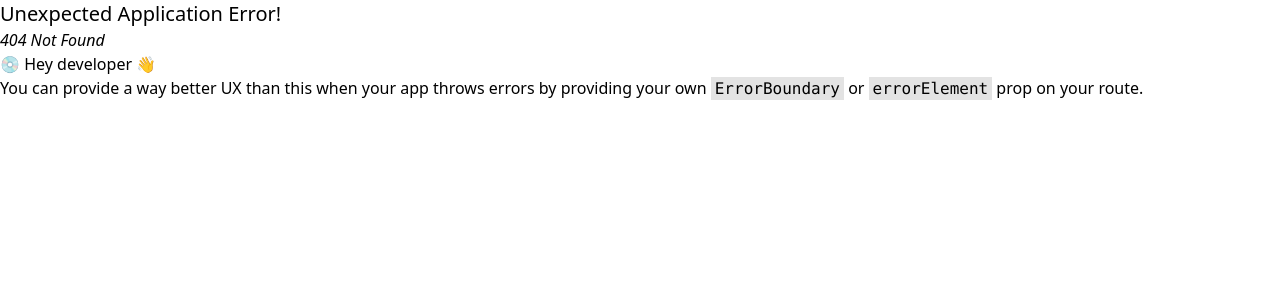
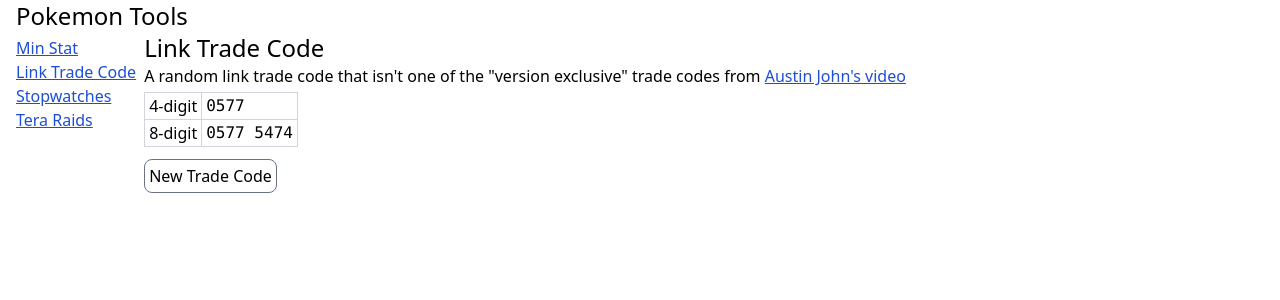
Before and after one commit to nick-ng/pokemon-tools, a React (Vite) app: page /link-trade-code in a window 1280 px wide. Before the commit this address had no page. Shown: the top 300 px of the page. Built offline with nearby package versions, Linux system fonts and the light colour scheme.

Commit message:
made dark colour scheme more muted and added a random link code generator

```diff
--- a/src/App.tsx
+++ b/src/App.tsx
@@ -1,6 +1,7 @@
 import { createBrowserRouter, RouterProvider } from "react-router-dom";
 
 import Root from "./root";
+import LinkTradeCode from "./components/link-trade-code";
 import MinStat from "./components/min-stat";
 import Stopwatches from "./components/stopwatches";
 import TeraRaidSuggester from "./components/tera-raid-suggester";
@@ -11,6 +12,7 @@
     element: <Root />,
     children: [
       { path: "/", element: <MinStat /> },
+      { path: "/link-trade-code", element: <LinkTradeCode /> },
       { path: "/min-stat", element: <MinStat /> },
       { path: "/stopwatches", element: <Stopwatches /> },
       {
--- /dev/null
+++ b/src/components/link-trade-code/index.tsx
@@ -0,0 +1,58 @@
+import { useEffect } from "react";
+
+import { useOptions } from "../../hooks/options-context";
+import { getLinkTradeCode } from "./utils";
+
+export default function LinkTradeCode() {
+  const { options, setOptions } = useOptions();
+
+  const { linkTradeCode } = options;
+
+  useEffect(() => {
+    if (typeof linkTradeCode !== "number") {
+      setOptions({ linkTradeCode: getLinkTradeCode() });
+    }
+  }, [linkTradeCode]);
+
+  const linkTradeCodeString = linkTradeCode?.toString().padStart(8, "0");
+
+  return (
+    <div>
+      <h1>Link Trade Code</h1>
+      <p>
+        A random link trade code that isn't one of the "version exclusive" trade
+        codes from{" "}
+        <a href="https://www.youtube.com/watch?v=iqeuYcwF1xU" target="_blank">
+          Austin John's video
+        </a>
+      </p>
+      {typeof linkTradeCode === "number" && (
+        <table className="my-1">
+          <tbody>
+            <tr>
+              <td className="border-default px-1">4-digit</td>
+              <td className="border-default px-1 font-mono">
+                {linkTradeCodeString?.slice(0, 4)}
+              </td>
+            </tr>
+            <tr>
+              <td className="border-default px-1">8-digit</td>
+              <td className="border-default px-1 font-mono">
+                {linkTradeCodeString?.slice(0, 4)}{" "}
+                {linkTradeCodeString?.slice(4)}
+              </td>
+            </tr>
+          </tbody>
+        </table>
+      )}
+      <button
+        className="my-2 rounded-lg border border-gray-500 p-1 align-top"
+        onClick={() => {
+          setOptions({ linkTradeCode: getLinkTradeCode() });
+        }}
+      >
+        New Trade Code
+      </button>
+    </div>
+  );
+}
--- /dev/null
+++ b/src/components/link-trade-code/utils.ts
@@ -0,0 +1,12 @@
+const badLinkTradeCodes = [
+  1660167, 3190320, 3130314, 2230223, 2270140, 1430114, 3370339, 3160276,
+  3700305, 3760382, 3770383, 3380384, 3790385, 3800386, 3810387, 3970398,
+  3990400,
+];
+
+export const getLinkTradeCode = () => {
+  while (true) {
+    const temp = Math.floor(Math.random() * 100000000);
+    if (!badLinkTradeCodes.includes(temp)) return temp;
+  }
+};
--- a/src/components/min-stat/index.tsx
+++ b/src/components/min-stat/index.tsx
@@ -14,7 +14,7 @@
       <label>
         Max IV to Show:{" "}
         <input
-          className="w-12 rounded border border-gray-300 text-right dark:bg-gray-800"
+          className="border-default w-12 rounded text-right dark:bg-gray-800"
           value={minIVMaxShow}
           min={0}
           max={31}
--- a/src/components/min-stat/one-stat.tsx
+++ b/src/components/min-stat/one-stat.tsx
@@ -77,9 +77,9 @@
     catchIncrease.max === catchIncrease.over ? catchIncrease.over : -1;
 
   return (
-    <div className="m-1 inline-block border border-gray-300 p-1 align-top">
+    <div className="border-default m-1 inline-block p-1 align-top">
       <input
-        className="w-full rounded border border-gray-300 px-1 dark:bg-gray-800"
+        className="border-default w-full rounded px-1 dark:bg-gray-800"
         type="text"
         value={note}
         onChange={(e) => {
--- a/src/components/nav/index.tsx
+++ b/src/components/nav/index.tsx
@@ -5,6 +5,9 @@
     <div>
       <Link className="block whitespace-nowrap" to="min-stat">
         Min Stat
+      </Link>
+      <Link className="block whitespace-nowrap" to="link-trade-code">
+        Link Trade Code
       </Link>
       <Link className="block whitespace-nowrap" to="stopwatches">
         Stopwatches
--- a/src/components/stopwatches/index.tsx
+++ b/src/components/stopwatches/index.tsx
@@ -9,25 +9,8 @@
   return (
     <div>
       <h2>Stopwatches</h2>
-      {stopwatches.map((stopwatch, i) => (
-        <Stopwatch
-          key={stopwatch.id}
-          stopwatch={stopwatch}
-          timerFontSize={stopwatchFontSizePt}
-          onChange={(newStopwatch) => {
-            const temp = [...stopwatches];
-            temp.splice(i, 1, newStopwatch);
-            setOptions({ stopwatches: temp });
-          }}
-          onDelete={() => {
-            setOptions({
-              stopwatches: stopwatches.filter((s) => s.id !== stopwatch.id),
-            });
-          }}
-        />
-      ))}
       <button
-        className="mx-1 my-2 rounded-lg border border-gray-500 p-1 align-top"
+        className="my-2 rounded-lg border border-gray-500 p-1 align-top"
         onClick={() => {
           setOptions({
             stopwatches: stopwatches.concat([
@@ -56,6 +39,23 @@
       >
         New Stopwatch
       </button>
+      {stopwatches.map((stopwatch, i) => (
+        <Stopwatch
+          key={stopwatch.id}
+          stopwatch={stopwatch}
+          timerFontSize={stopwatchFontSizePt}
+          onChange={(newStopwatch) => {
+            const temp = [...stopwatches];
+            temp.splice(i, 1, newStopwatch);
+            setOptions({ stopwatches: temp });
+          }}
+          onDelete={() => {
+            setOptions({
+              stopwatches: stopwatches.filter((s) => s.id !== stopwatch.id),
+            });
+          }}
+        />
+      ))}
       <label className="block">
         Timer Size:{" "}
         <input
--- a/src/components/stopwatches/stopwatch.tsx
+++ b/src/components/stopwatches/stopwatch.tsx
@@ -48,7 +48,7 @@
   const [firstDisplayCharacter, ...otherCharacters] = [...displayString];
 
   return (
-    <div className="relative m-1 inline-block border border-gray-300 p-1">
+    <div className="border-default relative m-1 inline-block p-1">
       <div className="flex flex-row">
         <input
           className="inline-block flex-grow rounded-r-none"
@@ -66,7 +66,7 @@
           }}
         />
         <button
-          className="my-0.5 inline-block rounded-r border border-gray-300 bg-white px-2 dark:bg-gray-800"
+          className="border-default my-0.5 inline-block rounded-r bg-white px-2 dark:bg-gray-800"
           onClick={() => {
             if (confirm(`Really remove ${name}?`)) {
               onDelete();
@@ -104,10 +104,10 @@
           return (
             <div
               key={bar.id}
-              className="relative mb-1 border border-gray-500 dark:border-gray-300"
+              className="border-default relative mb-1 border dark:bg-black"
             >
               <div
-                className="bg:text-white absolute left-0 top-0 overflow-hidden whitespace-nowrap bg-gray-300 dark:bg-gray-500"
+                className="bg:text-white absolute left-0 top-0 overflow-hidden whitespace-nowrap bg-gray-300 dark:bg-gray-700"
                 style={{ width: barWidth }}
               >
                 <span className="mx-1">{barText}</span>
--- a/src/components/tera-raid-suggester/matchup-details.tsx
+++ b/src/components/tera-raid-suggester/matchup-details.tsx
@@ -217,7 +217,7 @@
   }, [moves.join(",")]);
 
   return (
-    <div className="m-1 inline-block border border-gray-300 p-1 align-top">
+    <div className="border-default m-1 inline-block p-1 align-top">
       <h3 className="capitalize">
         {raidStars}⭐ {pokemon} - {raidTeraType}
       </h3>
@@ -242,12 +242,10 @@
       <table>
         <thead>
           <tr>
-            <th className="border border-gray-300 px-1 text-left">
-              Your Pokemon
-            </th>
-            <th className="border border-gray-300 px-1 text-right">Attack</th>
-            <th className="border border-gray-300 px-1 text-right">Defense</th>
-            <th className="border border-gray-300 px-1 text-right">Total</th>
+            <th className="border-default px-1 text-left">Your Pokemon</th>
+            <th className="border-default px-1 text-right">Attack</th>
+            <th className="border-default px-1 text-right">Defense</th>
+            <th className="border-default px-1 text-right">Total</th>
           </tr>
         </thead>
         <tbody>
@@ -256,16 +254,14 @@
             .slice(0, 5)
             .map((yp) => (
               <tr key={yp.id}>
-                <td className="border border-gray-300 px-1">
-                  {yp.description}
-                </td>
-                <td className="border border-gray-300 px-1 text-right">
+                <td className="border-default px-1">{yp.description}</td>
+                <td className="border-default px-1 text-right">
                   {yp.attackRating.toFixed(2)}
                 </td>
-                <td className="border border-gray-300 px-1 text-right">
+                <td className="border-default px-1 text-right">
                   {yp.defenseRating.toFixed(2)}
                 </td>
-                <td className="border border-gray-300 px-1 text-right">
+                <td className="border-default px-1 text-right">
                   {(yp.attackRating + yp.defenseRating).toFixed(2)}
                 </td>
               </tr>
--- a/src/components/tera-raid-suggester/your-pokemon.tsx
+++ b/src/components/tera-raid-suggester/your-pokemon.tsx
@@ -17,7 +17,7 @@
   const { pokemon } = yourRaidPokemon;
   const { name, finalStats, teraType, types } = pokemon;
   return (
-    <div className="m-1 inline-block border border-gray-300 p-1 align-top">
+    <div className="border-default m-1 inline-block p-1 align-top">
       <div>
         <input
           className="inline-block rounded-r-none"
@@ -35,7 +35,7 @@
           }}
         />
         <button
-          className="my-0.5 inline-block rounded-r border border-gray-300 bg-white px-2 dark:bg-gray-800"
+          className="border-default my-0.5 inline-block rounded-r bg-white px-2 dark:bg-gray-800"
           onClick={() => {
             if (confirm(`Really remove ${name}?`)) {
               onDelete();
@@ -307,7 +307,7 @@
                   }}
                 />
                 <button
-                  className=" my-0.5 inline-block rounded-r border border-gray-300 bg-white px-2 dark:bg-gray-800"
+                  className=" border-default my-0.5 inline-block rounded-r bg-white px-2 dark:bg-gray-800"
                   onClick={() => {
                     onChange({
                       id: yourRaidPokemon.id,
--- a/src/hooks/options-context.tsx
+++ b/src/hooks/options-context.tsx
@@ -34,6 +34,7 @@
   raidAttackAdjustment: z.number(),
   stopwatches: z.array(StopwatchSchema),
   stopwatchFontSizePt: z.number(),
+  linkTradeCode: z.number().nullable(),
 });
 
 export type Options = z.infer<typeof optionsSchema>;
@@ -84,6 +85,7 @@
     },
   ],
   stopwatchFontSizePt: 32,
+  linkTradeCode: null,
 });
 
 const toggleDarkMode = (darkMode: Options["darkMode"]) => {
--- a/src/index.css
+++ b/src/index.css
@@ -10,7 +10,7 @@
   }
 
   body {
-    @apply bg-white text-black dark:bg-gray-800 dark:text-white;
+    @apply bg-white text-black dark:bg-gray-800 dark:text-gray-200;
   }
 
   a {
@@ -31,7 +31,7 @@
 
   input,
   select {
-    @apply my-0.5 rounded border border-gray-300 bg-white dark:bg-gray-800;
+    @apply my-0.5 rounded border border-gray-300 bg-white dark:border-gray-600 dark:bg-gray-800;
   }
 
   select {
@@ -41,4 +41,8 @@
   input[type="number"] {
     @apply text-right;
   }
+
+  .border-default {
+    @apply border border-gray-300 dark:border-gray-600;
+  }
 }
```
